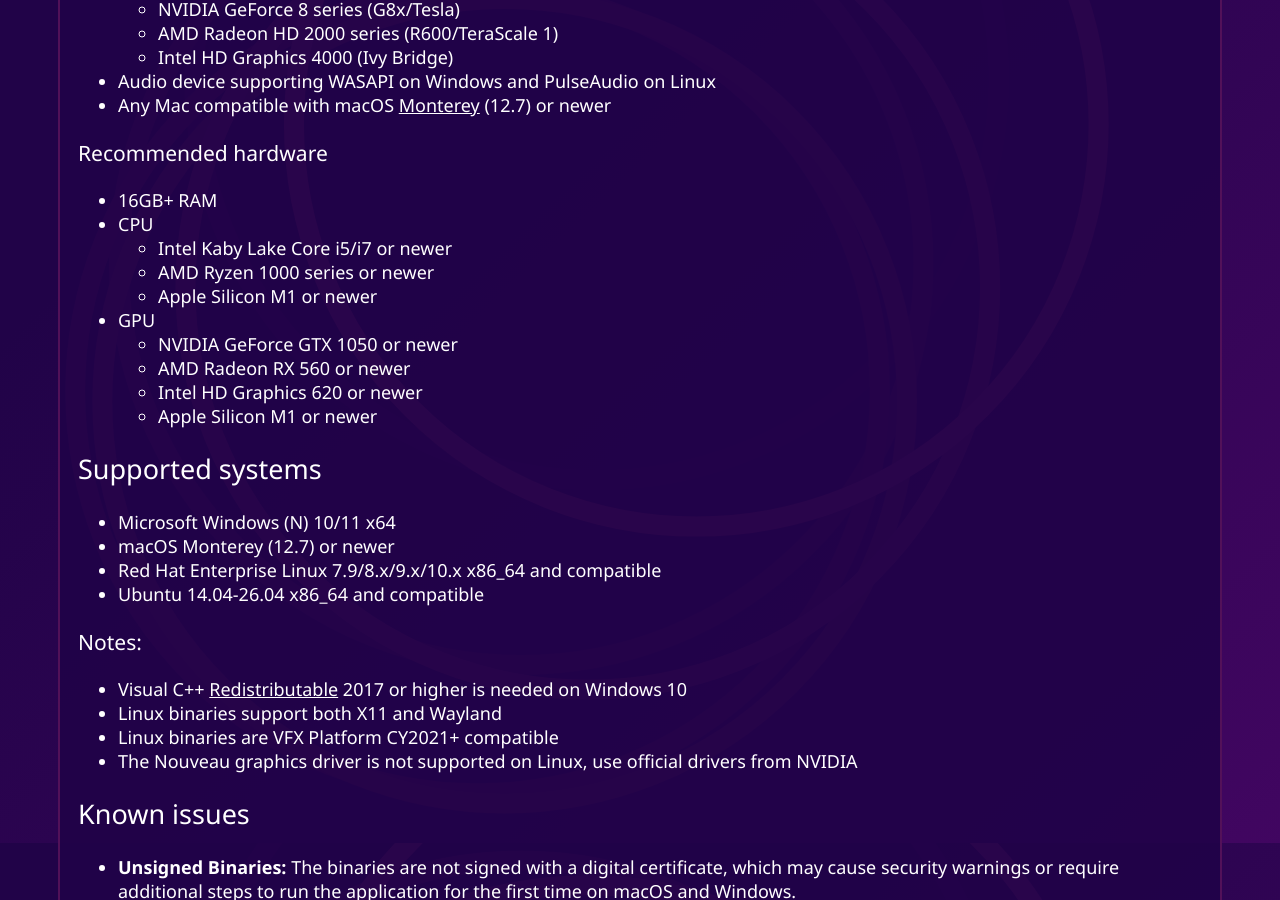
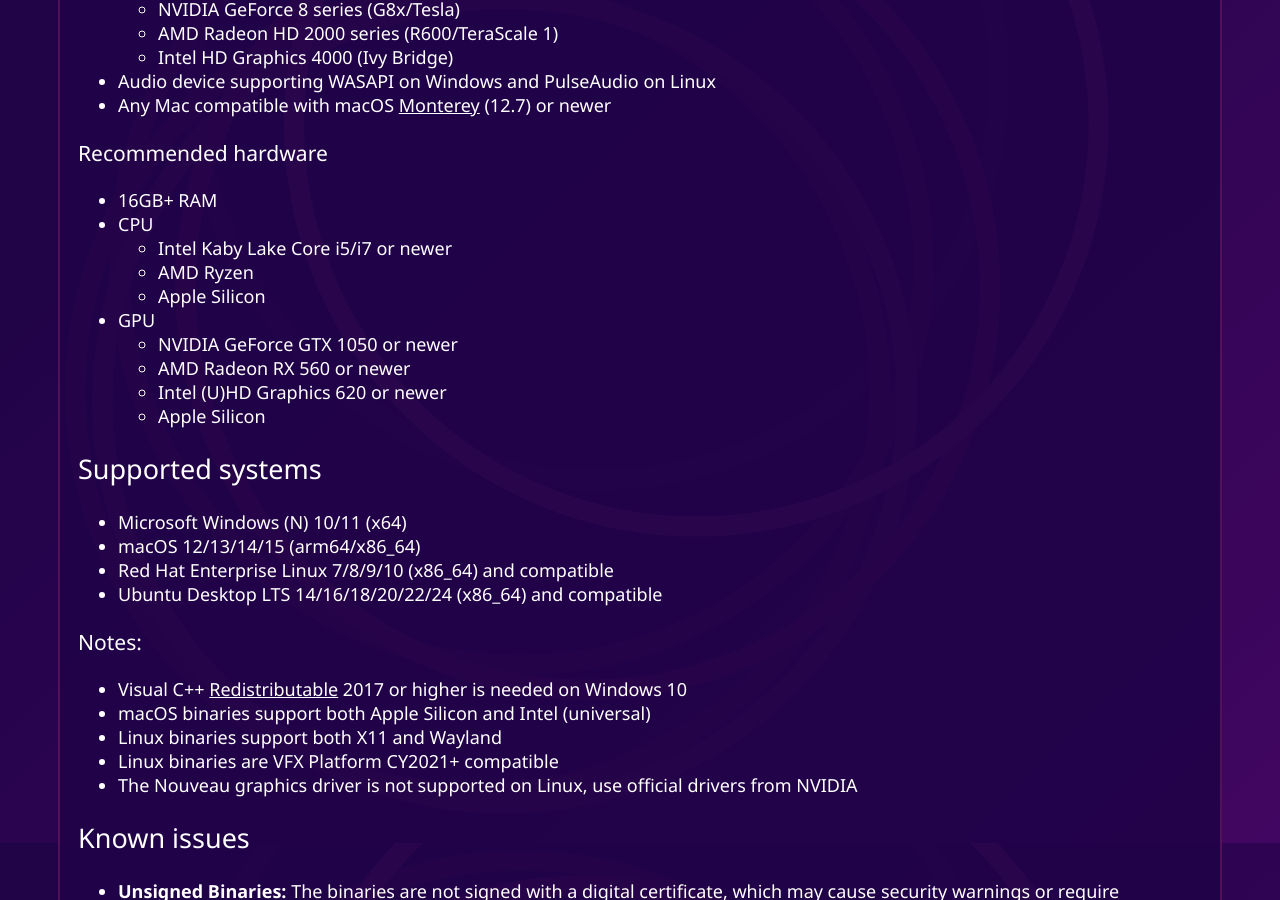
Before and after one commit to friction2d/friction2d.github.io, a Jekyll site: the page built from download.md, in a window 1280 px wide and 900 px high, scrolled down 1157 px. Built offline with Jekyll 4.4.1, drawn with Linux system fonts in a browser that asks for light colours.

Commit message:
Update download.md

```diff
--- a/download.md
+++ b/download.md
@@ -24,24 +24,25 @@ permalink: download.html
 * 16GB+ RAM
 * CPU
   * Intel Kaby Lake Core i5/i7 or newer
-  * AMD Ryzen 1000 series or newer
-  * Apple Silicon M1 or newer
+  * AMD Ryzen
+  * Apple Silicon
 * GPU
   * NVIDIA GeForce GTX 1050 or newer
   * AMD Radeon RX 560 or newer
-  * Intel HD Graphics 620 or newer
-  * Apple Silicon M1 or newer
+  * Intel (U)HD Graphics 620 or newer
+  * Apple Silicon
 
 ## Supported systems
 
-* Microsoft Windows (N) 10/11 x64
-* macOS Monterey (12.7) or newer
-* Red Hat Enterprise Linux 7.9/8.x/9.x/10.x x86_64 and compatible
-* Ubuntu 14.04-26.04 x86_64 and compatible
+* Microsoft Windows (N) 10/11 (x64)
+* macOS 12/13/14/15 (arm64/x86_64)
+* Red Hat Enterprise Linux 7/8/9/10 (x86_64) and compatible
+* Ubuntu Desktop LTS 14/16/18/20/22/24 (x86_64) and compatible
 
 ### Notes:
 
 * Visual C++ [Redistributable](https://aka.ms/vs/17/release/vc_redist.x64.exe) 2017 or higher is needed on Windows 10
+* macOS binaries support both Apple Silicon and Intel (universal)
 * Linux binaries support both X11 and Wayland
 * Linux binaries are VFX Platform CY2021+ compatible
 * The Nouveau graphics driver is not supported on Linux, use official drivers from NVIDIA
```
